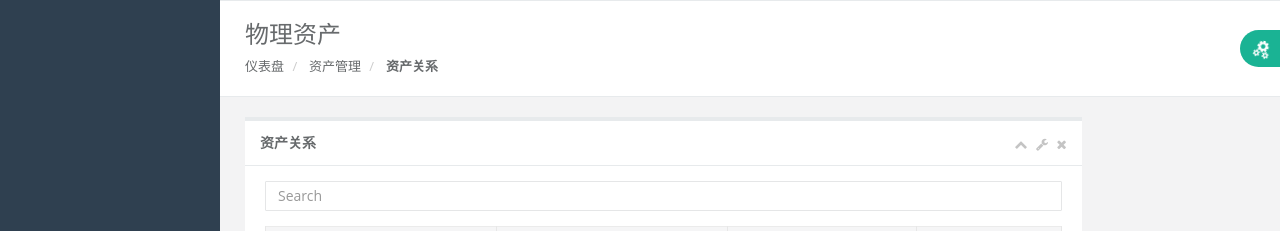
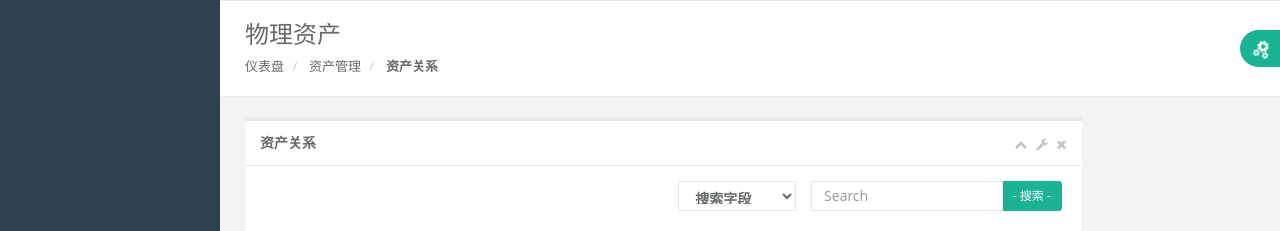
Before and after one commit to RoyceShen1/jumpserver, a Django app: page /jasset/relation/list/ in a window 1280 px wide. Shown: the part 60-291 px from the top of the page. Run offline with Django 3.2, Linux system fonts and the light colour scheme; a user stored in the database is signed in; data comes from the database, SQL or seed files in the repository; data that the repository does not hold is empty; parts of the project's set-up code (start-up, migrations or seed data) failed here and were passed over; some libraries are stand-ins or nearby versions.

Commit message:
修改物理机虚拟机关系展示页面搜索栏

```diff
--- a/jasset/views.py
+++ b/jasset/views.py
@@ -741,8 +741,19 @@ def relation_list(request):
 def relation_api(request):
 
     search_content = request.POST.get('search_content','')
+    search_field = int(request.POST.get('field',''))
 
-    physical_machines = Asset.objects.filter(asset_type=1).filter(Q(ip__contains=search_content)|Q(group__name__contains=search_content)).distinct()
+    physical_machines = Asset.objects.filter(asset_type=1)
+    if search_field == 1:
+        physical_machines = physical_machines.filter(group__name__contains = search_content)
+    elif search_field == 2:
+        physical_machines = physical_machines.filter(ip__contains = search_content)
+    elif search_field == 3:
+        pass
+    elif search_field == 4:
+        pass
+
+    physical_machines = physical_machines.distinct()
     physical_machines_list1 = []
     physical_machines_list2 = []
     for p in physical_machines:
--- a/templates/jasset/asset_relation_list.html
+++ b/templates/jasset/asset_relation_list.html
@@ -49,8 +49,29 @@
                 </table> -->
 
                 <div class="ibox-content">
+                    <div class="col-sm-6"></div>
+                    <div class="col-sm-2" style="padding-right: 0">
+                        <label>
+                            <select id="field" name="asset_type" class="form-control m-b input-sm">
+                                <option value="0">搜索字段</option>
+                                <option value="1">物理机组</option>
+                                <option value="2">物理机IP</option>
+                                <option value="3">虚拟机IP</option>
+                                <option value="4">虚拟机主机名</option>
+                            </select>
+                        </label>
+                    </div>
 
-                    <input type="text" id="search_content" class="form-control m-b input-sm" id="search_input" name="keyword" placeholder="Search">
+                    <div class="col-sm-4" style="padding-right: 0">
+                         <div class="input-group inline-group">
+                            <input type="text" class="form-control m-b input-sm" id="search_content" placeholder="Search">
+                            <div class="input-group-btn">
+                                <button id='search_btn' href="{% url 'asset_list' %}?search=true" type="button" class="btn btn-sm btn-primary search-btn"  onclick="search_func()">
+                                    - 搜索 -
+                                </button>
+                            </div>
+                        </div>
+                    </div>
 
                     <table class="table table-bordered table-condensed">
                         <thead>
@@ -86,10 +107,10 @@
 {% block self_footer_js %}
 <script>
 
-function get_relationship(search_content){
+function get_relationship(field, search_content){
     $.ajax({
         type: "post",
-        data: {search_content:search_content},
+        data: {search_content:search_content, field:field},
         url: "{% url 'relation_api' %}",
         success: function (ret) {
             html = ""
@@ -128,10 +149,16 @@ function get_relationship(search_content){
 $('#search_content').bind('keypress', function (event) {
     if (event.keyCode == "13") {
         search_content = $("#search_content")[0].value
-      // console.log(search_content)
-        get_relationship(search_content)
+        field = $('#field').val()
+        get_relationship(field, search_content)
     }
 });
+
+function search_func(){
+    search_content = $("#search_content")[0].value
+    field = $('#field').val()
+    get_relationship(field, search_content)
+}
 
 get_relationship('')
 
```
